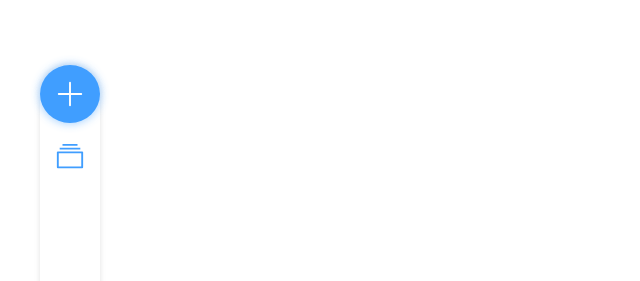
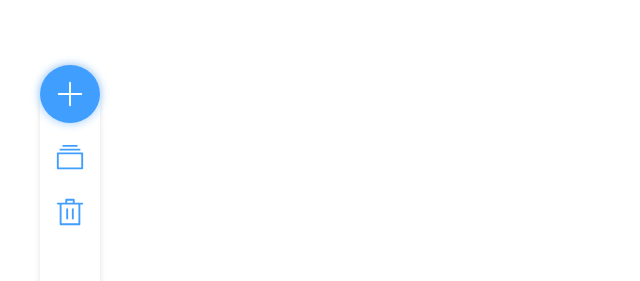
Before and after one commit to Targzp/CloudBoard, a Vue app: page /note-board in a window 1280 px wide. Shown: the part 124-405 px from the top of the page, without its empty margins (0-640 px from the left). Built offline with nearby package versions, Linux system fonts and the light colour scheme.

Commit message:
清除所有拖拽项功能

```diff
--- a/src/components/SideBar.vue
+++ b/src/components/SideBar.vue
@@ -14,11 +14,20 @@
         </div>
         <!-- 整理 -->
         <div
-          class="SideBar__Function__Tidy circle pointer"
+          class="SideBar__Function__Tidy pointer"
           @click="handleArrange"
         >
           <el-icon class="SideBar__Icon SideBar__Icon--blue">
             <Files />
+          </el-icon>
+        </div>
+        <!-- 清理 -->
+        <div
+          class="SideBar__Function__Delete pointer"
+          @click="handleClear"
+        >
+          <el-icon class="SideBar__Icon SideBar__Icon--blue">
+            <Delete />
           </el-icon>
         </div>
       </div>
@@ -77,6 +86,13 @@ const handleAddItem = () => {
 const handleArrange = () => {
   store.commit(`draggable/${draggableItemsMutationTypes.ARRANGE_ITEM}`)
 }
+
+/**
+ * 清除所有拖拽项
+ */
+const handleClear = () => {
+  store.commit(`draggable/${draggableItemsMutationTypes.CLEAR_ITEM}`)
+}
 </script>
 
 <style lang="scss" scoped>
@@ -113,8 +129,8 @@ const handleArrange = () => {
       box-shadow: 0px 0px 8px 1px $shadowBlue;
     }
 
-    &__Tidy {
-      margin-top: 5px;
+    &__Tidy, &__Delete {
+      margin-top: 20px;
     }
   }
 
--- a/src/store/modules/draggable/mutationTypes.ts
+++ b/src/store/modules/draggable/mutationTypes.ts
@@ -8,4 +8,5 @@ export default {
   CHANGE_ITEM_TITLE: 'CHANGE_ITEM_TITLE', // 修改便签拖拽项标题
   CHANGE_ITEM_CONTENT: 'CHANGE_ITEM_CONTENT', // 修改便签拖拽项内容
   ARRANGE_ITEM: 'ARRANGE_ITEM', // 整理便签拖拽项
+  CLEAR_ITEM: 'CLEAR_ITEM', // 清除所有便签拖拽项
 }
--- a/src/store/modules/draggable/mutations.ts
+++ b/src/store/modules/draggable/mutations.ts
@@ -13,7 +13,8 @@ const {
   DELETE_ITEM,
   CHANGE_ITEM_TITLE,
   CHANGE_ITEM_CONTENT,
-  ARRANGE_ITEM
+  ARRANGE_ITEM,
+  CLEAR_ITEM
 } = mutationTypes
 
 interface CPOSITIONPAYLOAD {
@@ -134,6 +135,15 @@ const mutations = {
     }
   },
   /**
+   * 清除所有拖拽项
+   * @param state
+   */
+  [CLEAR_ITEM](state: State) {
+    state.draggableItems = {}
+    state.arrangeCount = 0
+    state.topZIndex = 1
+  },
+  /**
    * 整理拖拽项内容
    * @param state
    */
```
